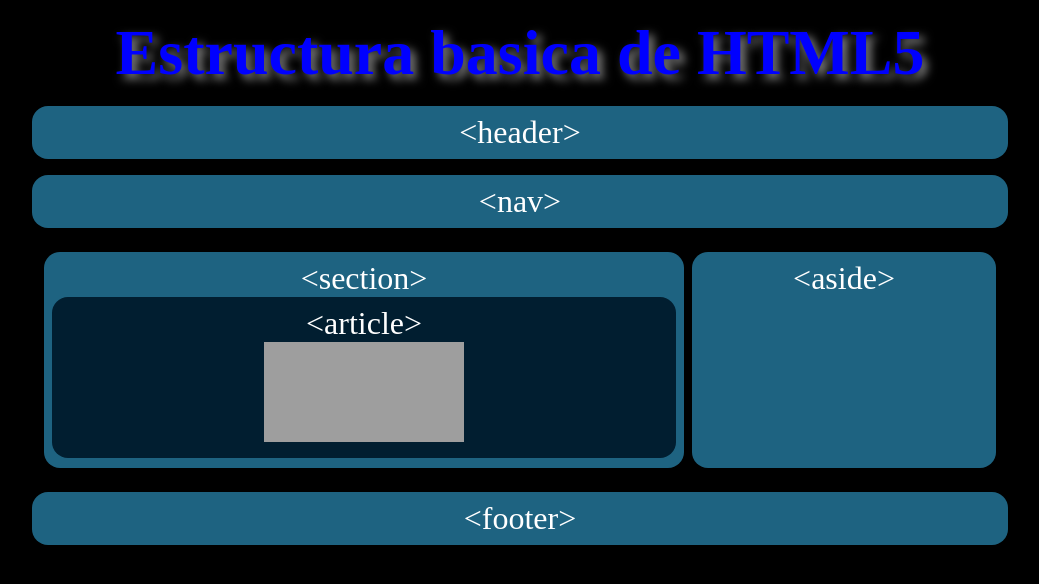
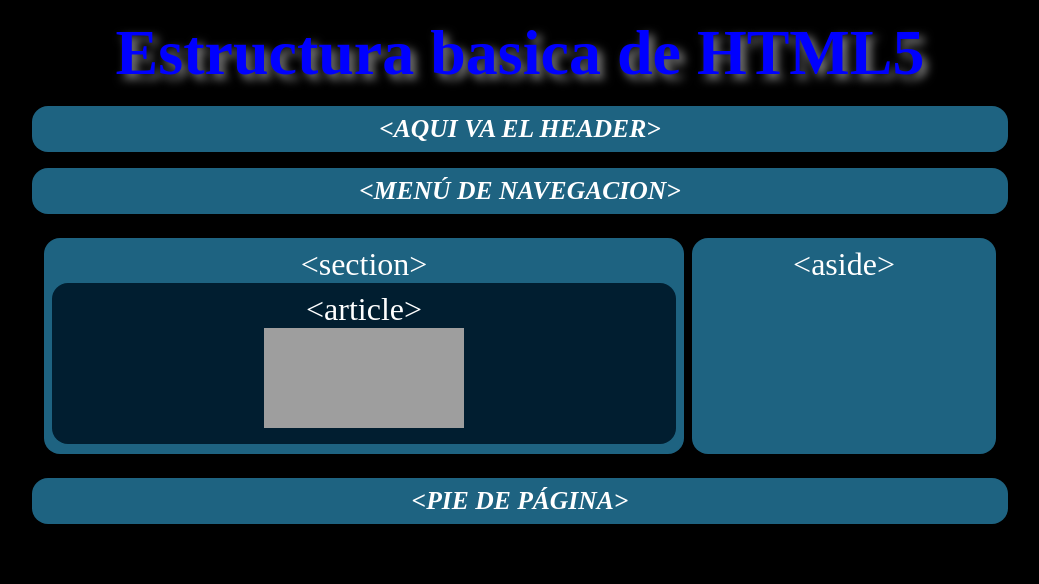
Before and after one commit to RuValdemar/Responsive-design, a plain HTML site: page index.html in a window 1280 px wide. Shown: the whole page, without its empty margins (120-1159 px from the left). Drawn offline with Linux system fonts and the light colour scheme; grey boxes are pictures that could not be loaded.

Commit message:
Modificamos contenidos y estilos de header, nav

```diff
--- a/css/estilos.css
+++ b/css/estilos.css
@@ -18,6 +18,10 @@ h1{
 	margin: 0.25em auto;
 	text-align: center;
 	text-shadow: 5px 5px 10px rgba(255,255,255, 0.5);
+}
+h3 {
+	font-style: italic;
+	font-size: .8em;
 }
 header, nav, footer{
 	background: #1e6381;
--- a/index.html
+++ b/index.html
@@ -11,10 +11,10 @@
 <body>
 	<h1>Estructura basica de HTML5</h1>
 	<header>
-		&lt;header&gt;
+		<H3>&lt;AQUI VA EL HEADER&gt;<H3>
 	</header>
 	<nav>
-		&lt;nav&gt;
+		<H3>&lt;MENÚ DE NAVEGACION&gt;<H3>
 	</nav>
 	<section id="contenedor">
 		<section id="principal">
@@ -30,7 +30,7 @@
 		</aside>
 	</section>
 	<footer>
-		&lt;footer&gt;
+		<H3>&lt;PIE DE PÁGINA&gt;<H3>
 	</footer>
 </body>
 </html>
```
